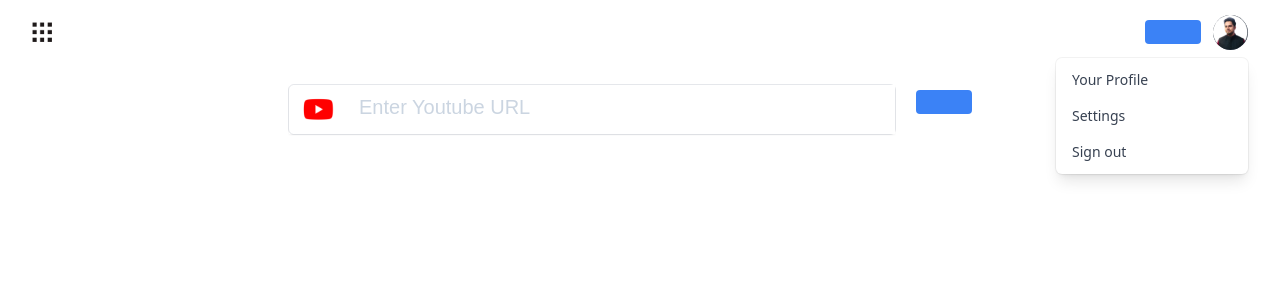
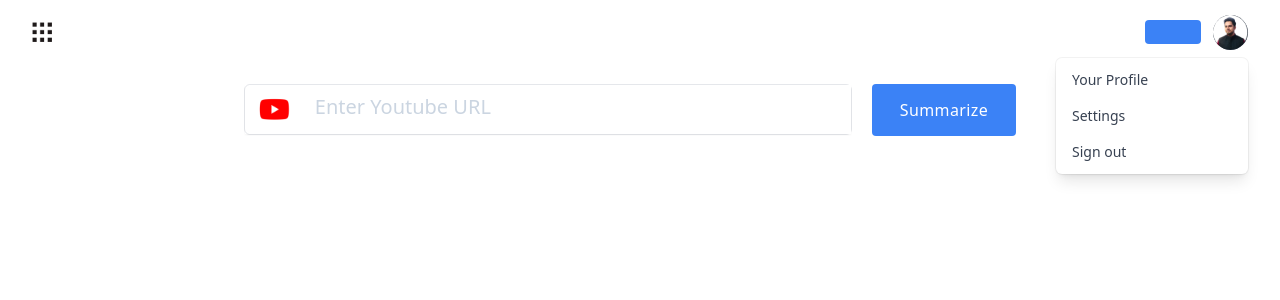
Before and after one commit to zaidakhterr/app-tammy-ai, a Next.js app: page / in a window 1280 px wide. Shown: the top 300 px of the page. Built offline with nearby package versions, Linux system fonts and the light colour scheme.

Commit message:
add next font

```diff
--- a/components/InputBox.js
+++ b/components/InputBox.js
@@ -33,11 +33,11 @@ export const InputBox = () => {
               type="text"
               className="sm:text-md placeholder-sm block  w-full
                flex-1
-              border-none font-Monsterrat
+              border-none
               text-xl font-thin
               text-slate-900
               outline-none
-               placeholder:font-Monsterrat
+
                placeholder:text-xl
                placeholder:font-[400]
                placeholder:text-slate-300
--- a/package.json
+++ b/package.json
@@ -10,6 +10,7 @@
   "dependencies": {
     "@headlessui/react": "^1.7.11",
     "@heroicons/react": "^2.0.15",
+    "@next/font": "^13.1.6",
     "classnames": "^2.3.2",
     "next": "^13.1.6",
     "react": "^18.2.0",
--- a/pages/_app.js
+++ b/pages/_app.js
@@ -1,6 +1,12 @@
 import Head from "next/head";
 import { Header } from "@/components/Header";
+import { Inter } from "@next/font/google";
 import "@/styles/globals.css";
+
+const inter = Inter({
+  subsets: ["latin"],
+  display: "swap",
+});
 
 function MyApp({ Component, pageProps }) {
   return (
@@ -13,6 +19,13 @@ function MyApp({ Component, pageProps }) {
         />
         <link rel="icon" href="/favicon.ico" />
       </Head>
+      <style jsx global>
+        {`
+          :root {
+            --font-inter: ${inter.style.fontFamily};
+          }
+        `}
+      </style>
       <Header />
       <Component {...pageProps} />
     </>
--- a/pages/index.js
+++ b/pages/index.js
@@ -5,12 +5,12 @@ import { Button } from "@/components/Button";
 export default function Home() {
   return (
     <Container>
-      <div className="my-5  md:flex  md:justify-center">
+      <div className="my-5 font-sans  md:flex  md:justify-center">
         <div className="sm:w-screen  md:w-1/2">
           <InputBox />
         </div>
         <div className=" sm:w-2/2 my-4 md:mx-5 md:my-0   ">
-          <Button title="Summarize" />
+          <Button type="submit">Summarize</Button>
         </div>
       </div>
     </Container>
--- a/tailwind.config.js
+++ b/tailwind.config.js
@@ -1,3 +1,5 @@
+const defaultTheme = require("tailwindcss/defaultTheme");
+
 module.exports = {
   content: [
     "./pages/**/*.{js,ts,jsx,tsx}",
@@ -8,9 +10,9 @@ module.exports = {
       maxWidth: {
         desktop: "1440px",
       },
-      fontFamily:{
-        Monsterrat :" Montserrat, sans-serif"
-      }
+      fontFamily: {
+        sans: ["'var(--font-inter)'", ...defaultTheme.fontFamily.sans],
+      },
     },
   },
   plugins: [require("@tailwindcss/typography"), require("@tailwindcss/forms")],
```
Also changed, not shown: 1 other file (tests, documents, lock files or other folders).
